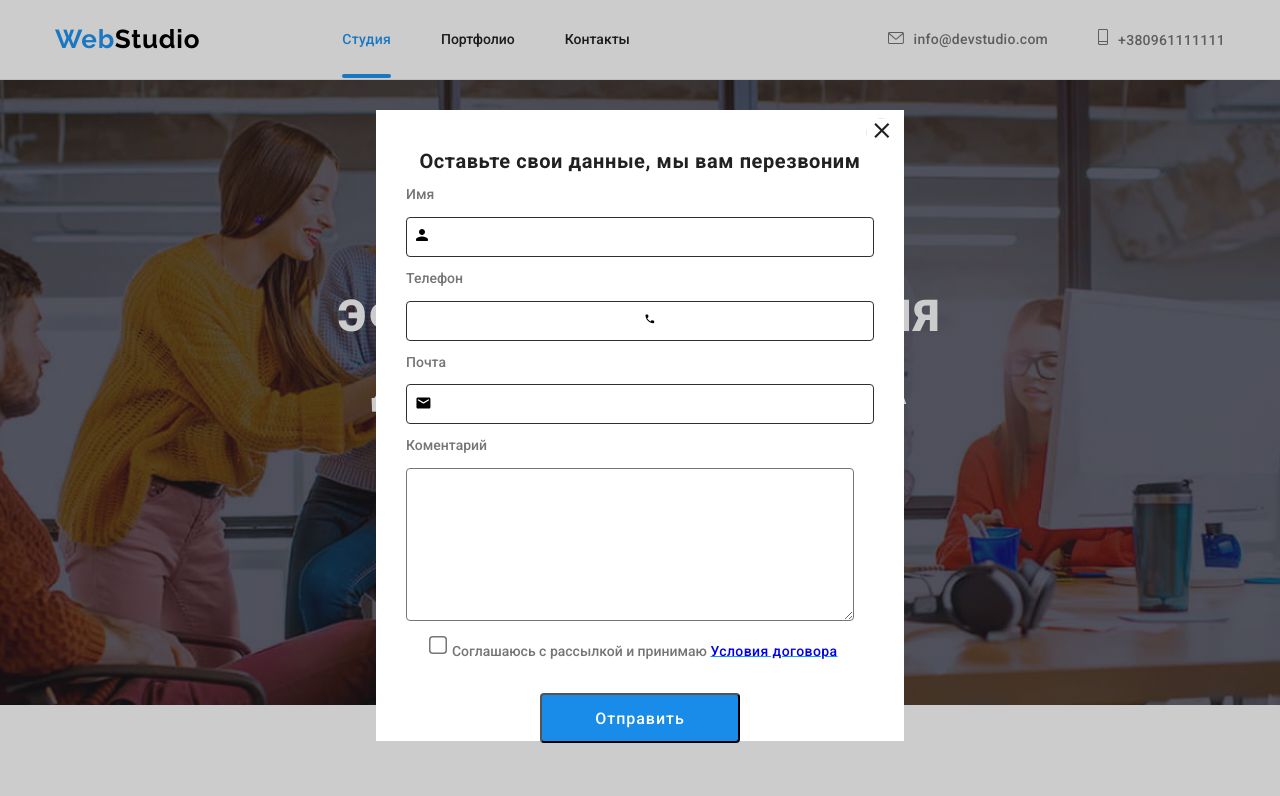
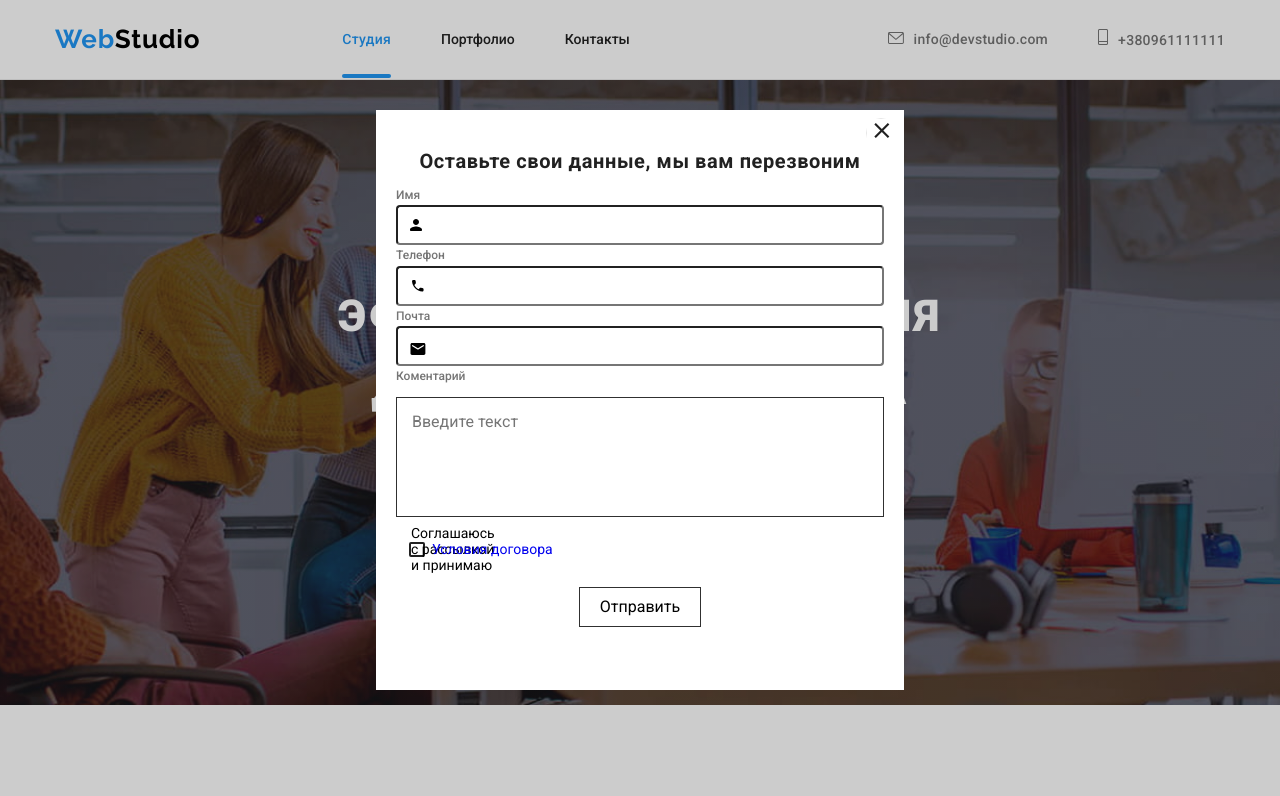
Before and after one commit to dmitruz/go-it-markup-hw-06, a plain HTML site: page index.html in a window 1280 px wide. Both pictures are taken after a click on the button "Заказать услугу". Shown: the top 796 px of the page. Drawn offline with nearby package versions, Linux system fonts and the light colour scheme.

Commit message:
hhuvuhvj

```diff
--- a/css/style.css
+++ b/css/style.css
@@ -825,7 +825,7 @@ text-decoration: none;
 }
 /* make form styles*/
 
-.form-text {
+/*.form-text {
    font-family: Roboto;
    font-style: normal;
    font-weight: 700;
@@ -920,4 +920,140 @@ input[type="checkbox"] {
    background-color:#2196F3;
    color: #fff;
    outline: none;
+}*/
+
+.form-text {
+   font-family: Roboto;
+   font-style: normal;
+   font-weight: 700;
+   font-size: 20px;
+   line-height: 1.15;
+   text-align: center;
+   letter-spacing: 0.03em;
+   color: #212121;
+  margin-bottom: 12px;
+  margin-top: 20px;
 }
+.forma {
+   width: 528px;
+   min-height: 540px;
+   margin: 0 auto;
+   padding: 20px;
+}
+.label {
+   font-style: normal;
+   font-weight: 500;
+
+    width: 100%;
+    margin-bottom: 10px;
+    font-size: 12px;
+   line-height: 1.7;
+   letter-spacing: 0.03;
+   color: #757575;
+}
+.name {
+   margin-bottom: 4px;
+}
+.contact-form-input {
+   width: 100%;
+    height: 40px;
+    border: 1px solid #757575);
+    border-radius: 4px;
+    color: #757575;
+    padding-left: 42px;
+    font-size: 14px;
+    transition: border-color 250ms, color 250ms;
+    outline: 0;
+}
+/*
+.contact-form-input {
+   width: 100%;
+   height: 30px;
+   border: 1px solid #303030;
+   margin-bottom: 10px;
+   padding-left: 20px;
+}*/
+.label-wrap {
+   position: relative;
+}
+.user {
+   position: absolute;
+   width: 12px;
+   height: 12px;
+   top: 50%;
+   transform: translateY(-50%);
+   left: -10px;
+   color: CurrentColor;
+}
+.form-tel {
+   position: absolute;
+   width: 16px;
+   height: 16px;
+   top: 50%;
+   transform: translateY(-50%);
+   left: -35px;
+   color: CurrentColor;
+}
+.form-mail {
+   position: absolute;
+   width: 16px;
+   height: 16px;
+   top: 40px;
+   transform: translateY(-50%);
+   left: -20px;
+   color: CurrentColor;
+}
+.contact-form-submit {
+   display: block;
+   background-color: transparent;
+   border: 1px solid #303030;
+   padding: 10px 20px;
+   margin: 0 auto;
+   cursor: pointer;
+
+}
+.textarea {
+   width: 100%;
+   height: 120px;
+   margin-top: 10px;
+   margin-bottom: 20px;
+   padding: 15px;
+   border: 1px solid #303030;
+   resize: none;
+}
+.checkbox-label {
+   display: flex;
+    align-items: center;
+    font-size: 14px;
+    margin-bottom: 30px;
+}
+.checkbox {
+   display: inline-flex;
+    align-items: center;
+    position: absolute;
+    width: 1px;
+    height: 1px;
+    margin: -1px;
+    border: 0;
+    padding: 0;
+    clip: rect(0 0 0 0);
+    overflow: hidden;
+}
+.check {
+display: inline-block;
+    width: 11px;
+    height: 8px;
+    vertical-align: middle;
+    fill: #fff;
+    stroke: #fff;
+}
+.checkbox-policy {
+   display: inline-flex;
+    width: 16px;
+    height: 15px;
+    margin-left: 13px;
+    margin-right: 7px;
+    border: 2px solid #212121;
+    border-radius: 2px;
+    align-items: center;
+}
--- a/index.html
+++ b/index.html
@@ -417,9 +417,47 @@
 
 <div class="backdrop is-hidden" data-modal>
     <div class="modal">
-        <p class="form-text">Оставьте свои данные, мы вам перезвоним</p>
-        <form class="forma">
-            <div class="form-group">
+
+        <form class="forma" action="#" method="POST">
+            <button type="button" class="close-btn" data-modal-close>
+                <svg class="close" width= "30px" height= "30px">
+                    <use href="./images/symbol-defs.svg#icon-close"></use>
+                </svg>
+            </button>
+            <p class="form-text">Оставьте свои данные, мы вам перезвоним</p>
+            <label class="label"><span class="label-name">Имя</span><span class="label-wrap">
+            <input type="name"  class="contact-form-input" placeholder="" required minlenght="2">
+            <svg class="user" width= "12px" height="12px">
+                <use href="./images/form.svg#icon-id"></use>
+           </svg>
+           </span>
+           </label>
+            <label class="label"><span class="label-name">Телефон</span><span class="label-wrap">
+            <input type="tel" reguired class="contact-form-input" placeholder="" required pattern="[0-9{3}]">
+            <svg class="form-tel" width= "16 px" height="16px">
+                <use href="./images/form.svg#icon-phoneblack"></use>
+                    </svg>
+                </span>
+                </label>
+            <label class="label"><span class="label-name">Почта</span><span class="label-wrap">
+            <input type="mail" required class="contact-form-input"placeholder="">
+            <svg class="form-mail" width="16px" height="16px">
+                <use href="./images/form.svg#icon-envel"></use>
+                    </svg>
+                    </span>
+                    </label>
+
+                    <label class="label" for="massage">Коментарий</label>
+                    <textarea class="textarea" name="massage" id="massage" cols="30" rows="8" placeholder="Введите текст"></textarea>
+                    <label for="checkbox" class="checkbox-label">
+                         <input type="checkbox" id="checkbox" required class="checkbox"><span class="checkbox-policy">
+                             <svg class="check" width= "11px" height="8px">
+
+                        <use href="./images/form.svg#icon-checkbox"></use>
+                             </svg>
+                             Соглашаюсь с рассылкой и принимаю </span> <span class="blue-link-text"><a href=#"">Условия договора</a></span></label>
+            <button type="submit" class="contact-form-submit">Отправить</button>
+           <!---- <div class="form-group">
                 <label class="label" for="name">Имя</label>
                     <input class="input" type="text" name="name" id="name">
                          <svg class="user" width= "12px" height="12px">
@@ -457,7 +495,7 @@
             <svg class="close" width= "30px" height= "30px">
                 <use href="./images/symbol-defs.svg#icon-close"></use>
             </svg>
-        </button>
+        </button>-->
         </form>
        </div>
 </div>
```
